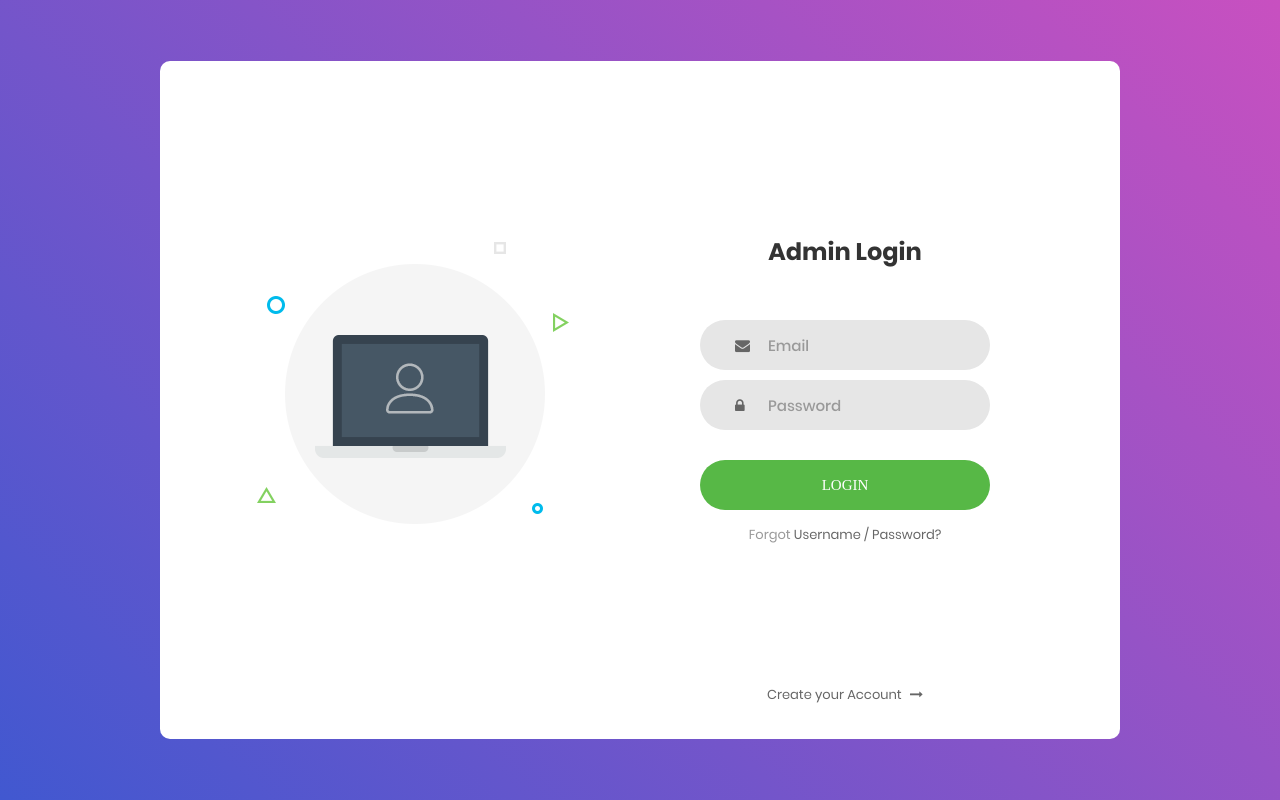
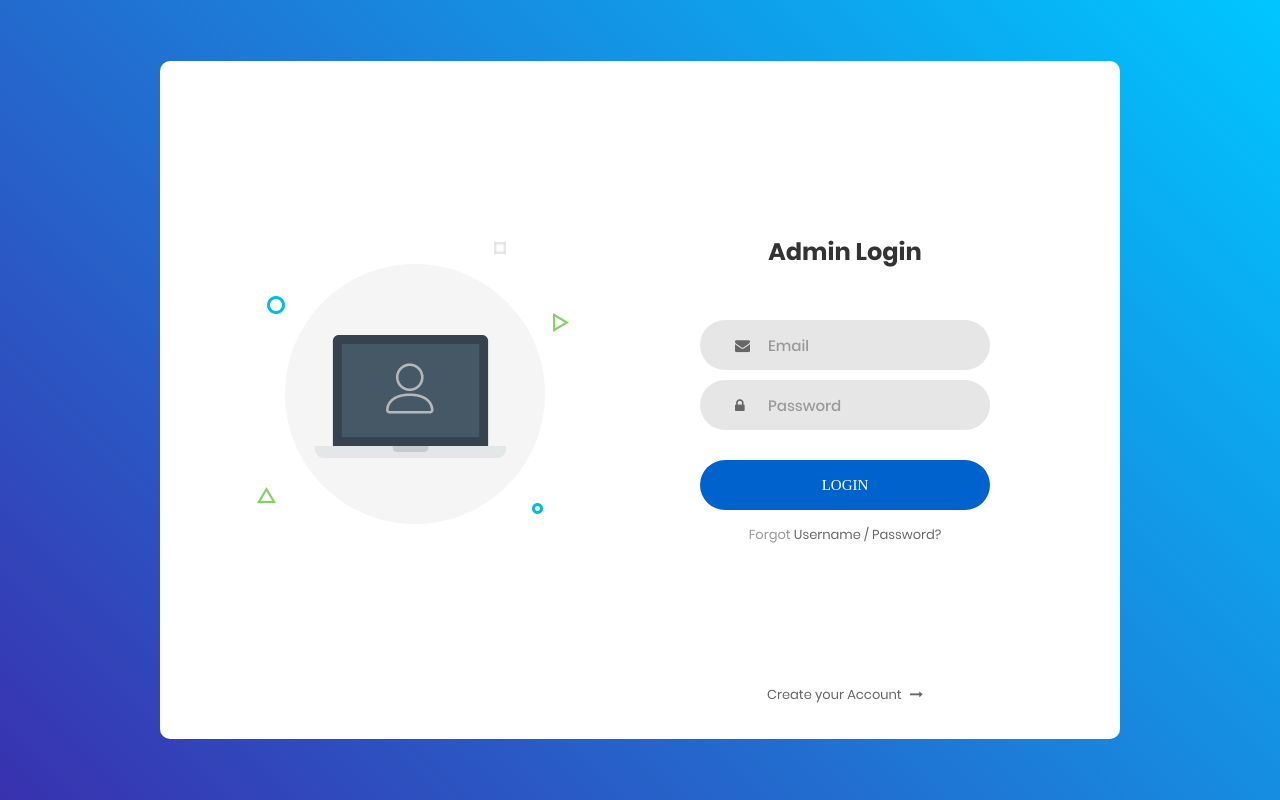
Before and after one commit to Vince-Joseph/Hotel_Booking, a plain HTML site: page index.html in a window 1280 px wide. Drawn offline with Linux system fonts and the light colour scheme; a web font is replaced by a local one.

Commit message:
login css

```diff
--- a/css/main.css
+++ b/css/main.css
@@ -169,10 +169,10 @@ iframe {
   align-items: center;
   padding: 15px;
   background: #9053c7;
-  background: -webkit-linear-gradient(-135deg, #c850c0, #4158d0);
-  background: -o-linear-gradient(-135deg, #c850c0, #4158d0);
-  background: -moz-linear-gradient(-135deg, #c850c0, #4158d0);
-  background: linear-gradient(-135deg, #c850c0, #4158d0);
+  background: -webkit-linear-gradient(-135deg, #00c6ff, #3931af);
+  background: -o-linear-gradient(-135deg, #00c6ff, #3931af);
+  background: -moz-linear-gradient(-135deg, #00c6ff, #3931af);
+  background: linear-gradient(-135deg, #00c6ff, #3931af);
 }
 
 .wrap-login100 {
@@ -332,7 +332,7 @@ iframe {
   width: 100%;
   height: 50px;
   border-radius: 25px;
-  background: #57b846;
+  background: #0062cc;
   display: -webkit-box;
   display: -webkit-flex;
   display: -moz-box;
```
